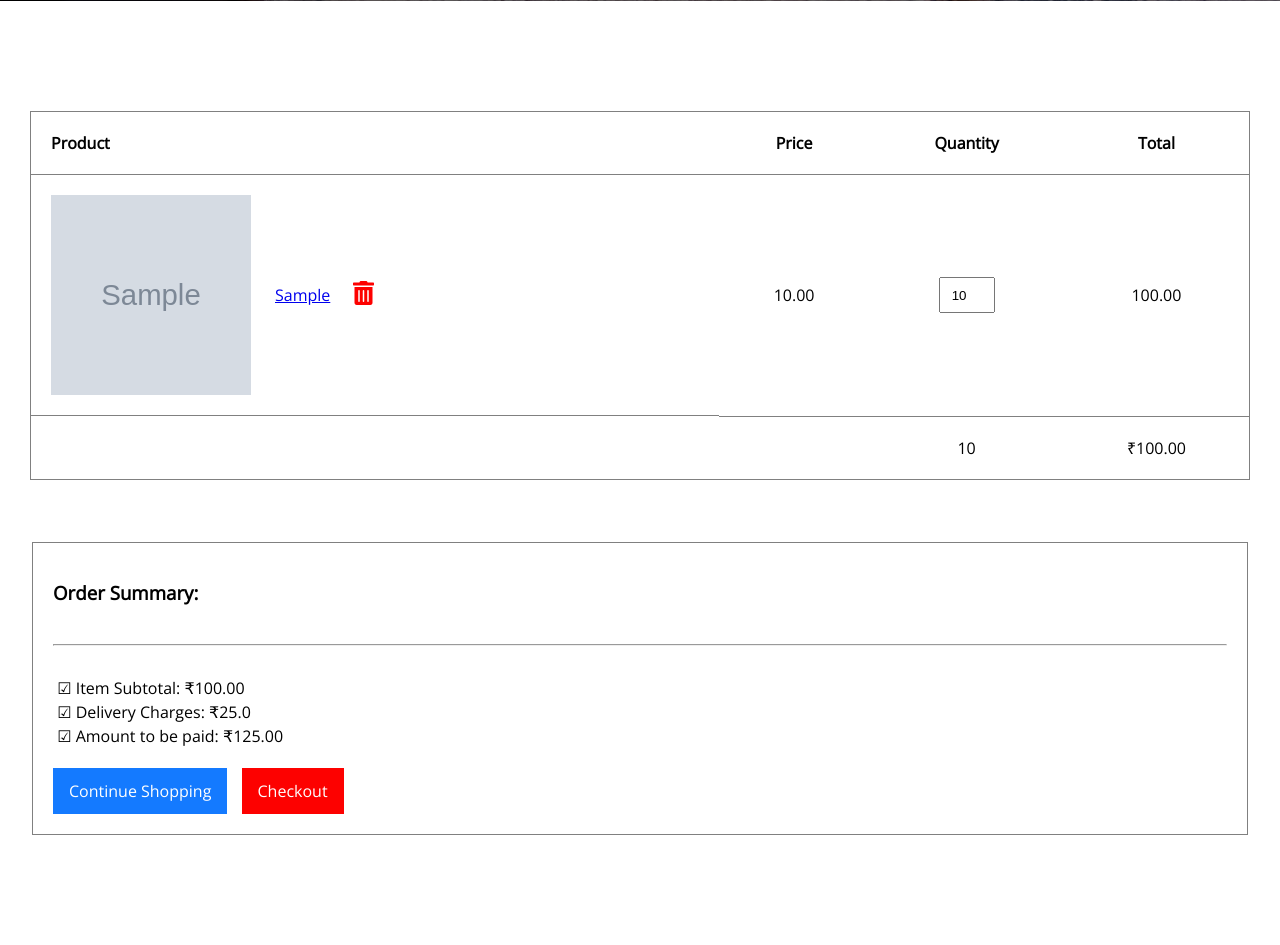
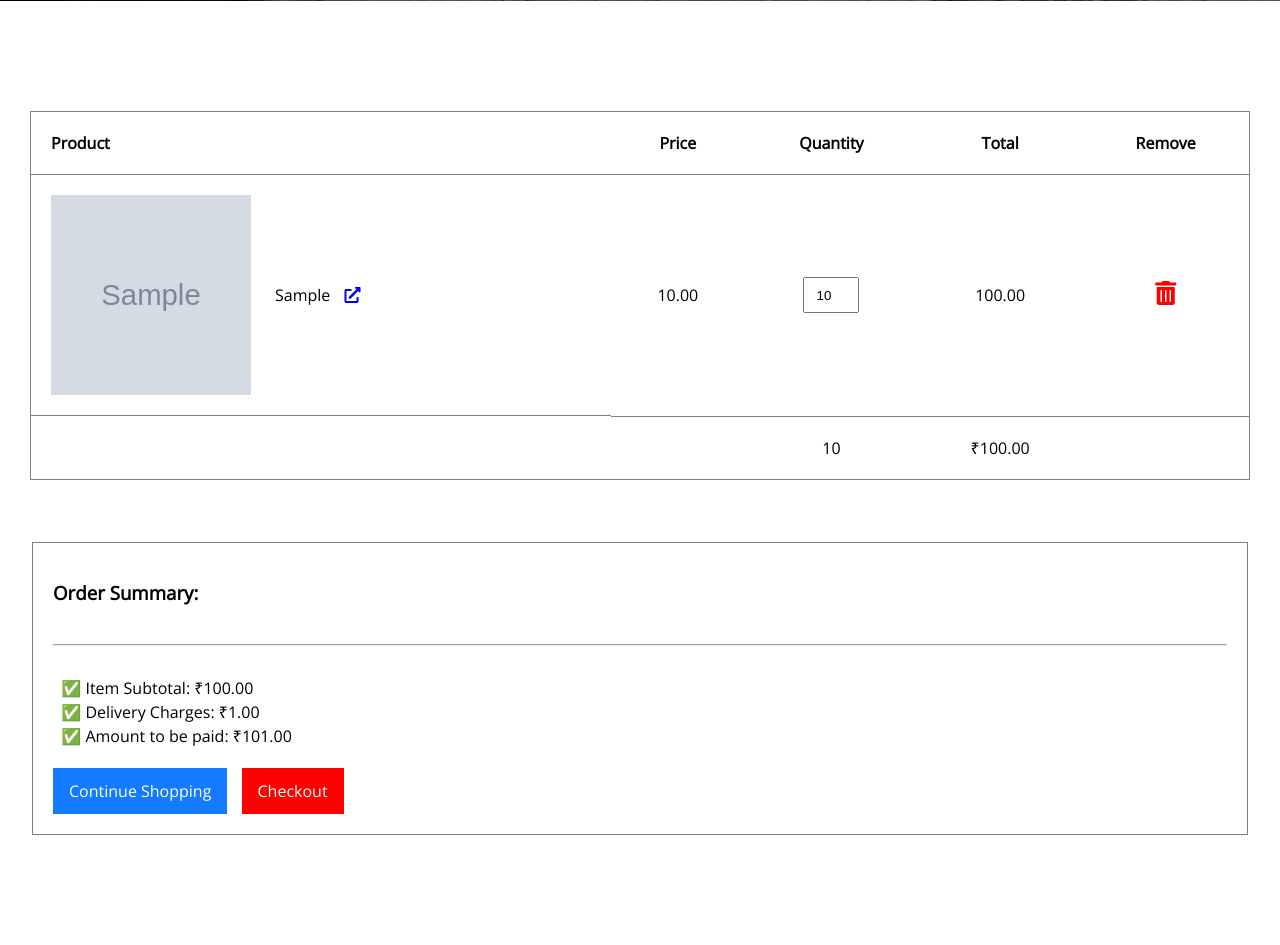
Before and after one commit to Ronik22/Django_PizzaHub, a Django app: page /cart/ in a window 1280 px wide. Shown: the part 799-1744 px from the top of the page. Run offline with Django 3.2, Linux system fonts and the light colour scheme; a user stored in the database is signed in; tables that the repository leaves empty hold one stand-in row (values such as "Sample post"); grey boxes marked "Sample" are stand-in pictures.

Commit message:
Files changed

```diff
--- a/cart/admin.py
+++ b/cart/admin.py
@@ -11,10 +11,10 @@ class EntryInline(admin.TabularInline):
 
 @admin.register(Cart)
 class CartAdmin(admin.ModelAdmin):
-    list_display = ("user",)
+    list_display = ("user", "delivery_charges",)
     fieldsets = (
         (None, {
-            'fields': ('user', 'count', 'total')
+            'fields': ('user', 'delivery_charges',)
         }),
     )
 
--- a/cart/models.py
+++ b/cart/models.py
@@ -10,8 +10,7 @@ from django.dispatch import receiver
 """ Cart """
 class Cart(models.Model):
     user = models.ForeignKey(User, on_delete=models.CASCADE)
-    count = models.PositiveIntegerField(default=0)
-    total = models.DecimalField(default=0.00, max_digits=10, decimal_places=2)
+    delivery_charges = models.DecimalField(default=25.00, max_digits=15, decimal_places=2)
     updated = models.DateTimeField(auto_now=True)
     timestamp = models.DateTimeField(auto_now_add=True)
 
@@ -62,12 +61,3 @@ class Order(models.Model):
 
     def __str__(self):
         return f"{self.id} - {self.user}"
-
-
-# Need to be fixed
-# @receiver(post_save, sender=Entry)
-# def update_cart(sender, instance, **kwargs):
-#     line_cost = instance.quantity * instance.product.price
-#     instance.cart.total += line_cost
-#     instance.cart.count += instance.quantity
-#     instance.cart.save()
--- a/cart/templates/cart/cart.html
+++ b/cart/templates/cart/cart.html
@@ -29,6 +29,7 @@
                     <th>Price</th>
                     <th>Quantity</th>
                     <th>Total</th>
+                    <th>Remove</th>
                 </tr>
                 <tbody id="all_products">
                 {% for item in products %}
@@ -40,13 +41,10 @@
                             <img src="{% static 'ecom/images/karthik-garikapati-oBbTc1VoT-0-unsplash.jpg' %}" alt="Avatar">
                             {% endif %}
 
-                            <div><a href="{% url 'product-details' item.product.id %}">{{item.product.item}}</a></div>
-                            &nbsp;&nbsp;&nbsp;&nbsp;
-
-                            <form action="{% url 'remove-from-cart' item.product.id %}" method="POST">
-                                {% csrf_token %}
-                                <button title="Remove from Cart" style="border: 0; background-color: transparent; cursor: pointer;" type="submit" name="product_id" ><i class="fas fa-trash-alt f-heart"></i></button>
-                            </form>
+                            <div>
+                                {{item.product.item}}
+                                <a style="margin-left: 10px;" href="{% url 'product-details' item.product.id %}"><i class="fas fa-external-link-alt "></i></a>
+                            </div>
 
                             <div class="pid" hidden>{{item.product.id}}</div>
                         </td>
@@ -55,6 +53,12 @@
                             <input id="cartitemno" class="tdinp" type="number" value="{{item.quantity}}" min="1" max="10">
                         </td>
                         <td>{{item.product.price}}</td>
+                        <td>
+                            <form action="{% url 'remove-from-cart' item.product.id %}" method="POST">
+                                {% csrf_token %}
+                                <button title="Remove from Cart" style="border: 0; background-color: transparent; cursor: pointer;" type="submit" name="product_id" ><i class="fas fa-trash-alt f-heart"></i></button>
+                            </form>
+                        </td>
                     </tr>
                 {% endfor %}
                 </tbody>
@@ -66,6 +70,7 @@
                     <td></td>
                     <td id="total_quantity">0</td>
                     <td id="total_display">₹0</td>
+                    <td></td>
                 </tr>
             </table>
         </div>
@@ -73,10 +78,10 @@
         <div class="shpcheckout">
             <h3>Order Summary:</h3>
             <hr style="margin: 20px 0px 30px 0px;">
-            <span>&nbsp&#9745 Item Subtotal: ₹<span id="total_display2">0</span></span>
+            <span>&nbsp ✅ Item Subtotal: ₹<span id="total_display2">0</span></span>
             <!-- <span>&nbsp&#9745 Discount: $49</span> -->
-            <span>&nbsp&#9745 Delivery Charges: ₹<span id="delv_charges">25.0</span></span>
-            <span>&nbsp&#9745 Amount to be paid: ₹<span id="endtotal_display">0</span></span>
+            <span>&nbsp ✅ Delivery Charges: ₹<span id="delv_charges">{{cart.delivery_charges}}</span></span>
+            <span>&nbsp ✅ Amount to be paid: ₹<span id="endtotal_display">0</span></span>
             <div>
                 <a href="{% url 'menu' %}">Continue Shopping</a>
                 <a onclick="checkoutp()">Checkout</a>
--- a/cart/views.py
+++ b/cart/views.py
@@ -65,7 +65,7 @@
         # calc price
         final_price = final_price + product.price * int(values)
 
-    final_price = final_price + 25
+    final_price = final_price + cart.delivery_charges
     context = {
         "cuser":request.user.profile,
         "pdict":pdict,
@@ -87,7 +87,7 @@
         product = get_object_or_404(Product, id=int(keys))
         final_price = final_price + product.price * int(values)
 
-    final_price = final_price + 25
+    final_price = final_price + cart.delivery_charges
     context = {
         "cuser":request.user.profile,
         "pdict":pdict,
```
Also changed, not shown: cart/migrations/0012_cart_delivery_charges.py (added), cart/migrations/0013_auto_20210512_1218.py (added), ecom/static/ecom/images/55karthik-garikapati-oBbTc1VoT-0-unsplash.jpg (added), ecom/static/ecom/images/karthik-garikapati-oBbTc1VoT-0-unsplash.jpg, media/default.jpg.
